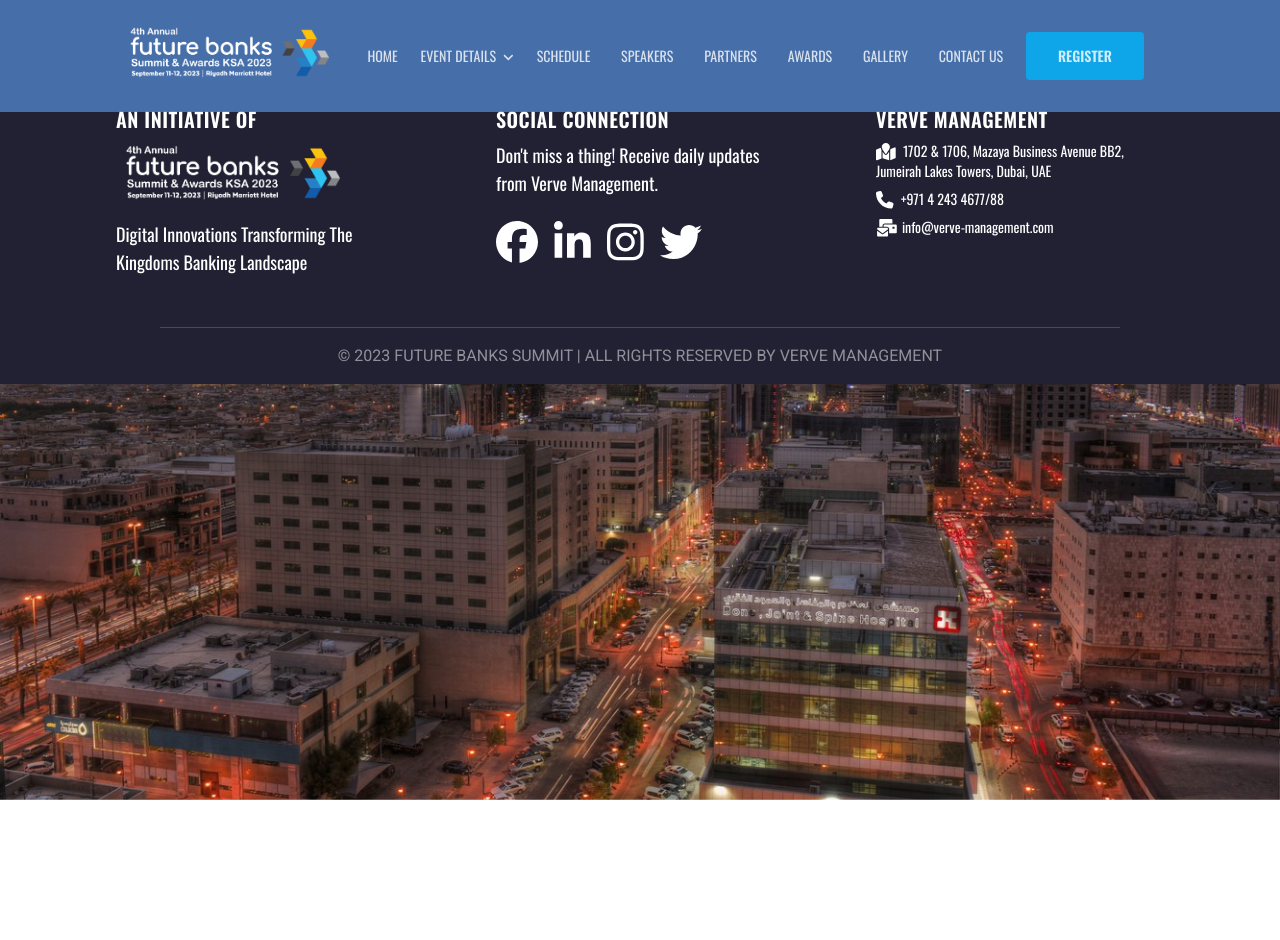
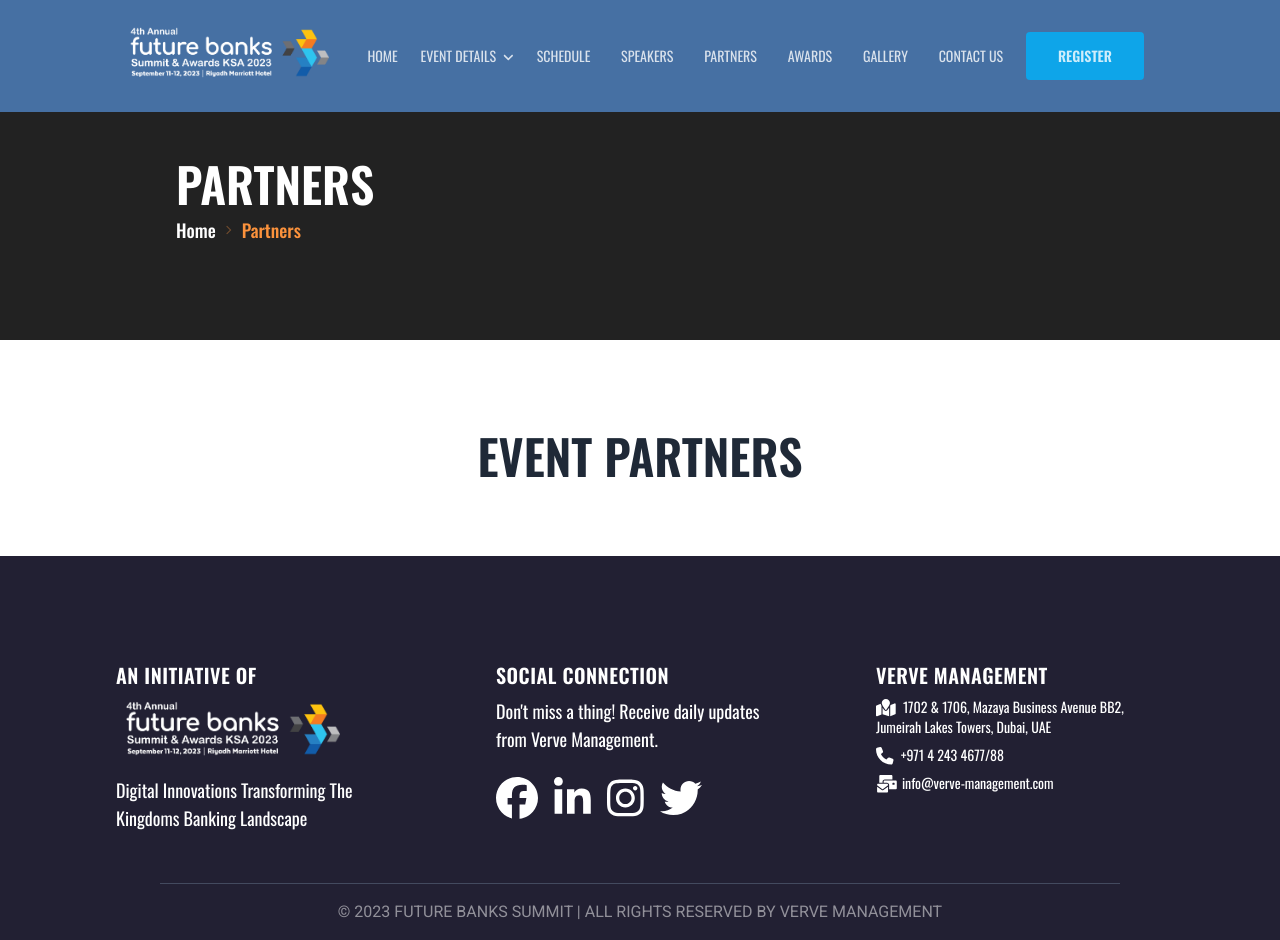
Before and after one commit to whyehtasam/ksa.futurebanksummit, a React (Vite) app: page /partners in a window 1280 px wide. Before the commit the page ends 800 px from the top, so only its background shows below. Built offline with nearby package versions, Linux system fonts and the light colour scheme.

Commit message:
Add Partners component and update navigation links

```diff
--- a/src/App.jsx
+++ b/src/App.jsx
@@ -12,6 +12,7 @@ import Footer from "./components/footer/Footer";
 
 import Schedule from "./components/schedule/Schedule";
 import Speakers from './components/speakers/Speakers';
+import Partners from './components/partners/Partners';
 import "./App.css";
 function App() {
   return (
@@ -21,6 +22,7 @@ function App() {
     <Routes>
       <Route path="/schedule" element={<Schedule />} />
       <Route path="/speakers" element={<Speakers />} />
+      <Route path="/partners" element={<Partners />} />
       <Route path="/" element={
         <>
           <Carousel />
--- a/src/components/header/Header.jsx
+++ b/src/components/header/Header.jsx
@@ -42,7 +42,7 @@ const Header = () => {
 
                   <Link to="/schedule"><li className="mx-2 text-center h-fit hover:text-white ">SCHEDULE</li></Link>
                   <Link to="/speakers"><li className="mx-2 text-center h-fit hover:text-white ">SPEAKERS</li></Link>
-                  <li className="mx-2 text-center h-fit hover:text-white ">PARTNERS</li>
+                  <Link to="/partners"><li className="mx-2 text-center h-fit hover:text-white ">PARTNERS</li></Link>
                   <li className="mx-2 text-center h-fit hover:text-white ">AWARDS</li>
                   <li className="mx-2 text-center h-fit hover:text-white ">GALLERY</li>
                   <li className="mx-2 text-center h-fit hover:text-white ">CONTACT US</li>
--- /dev/null
+++ b/src/components/partners/Partners.jsx
@@ -0,0 +1,25 @@
+import Breadcrums from "../Breadcrums"
+const Partners = () => {
+  return (
+    <section className="partners">
+
+        <Breadcrums heading='Partners' link='Partners'/>
+        <div className="sechdule-content bg-white pt-20">
+        <div className="container w-9/12 mx-auto p-3">
+          <h2 className="text-5xl text-center font-bold font-oswald uppercase">
+            EVENT PARTNERS
+          </h2>
+
+          <div className="my-16">
+
+
+
+          </div>
+        </div>
+      </div>
+
+    </section>
+  )
+}
+
+export default Partners
--- a/src/components/speakers/Speakers.jsx
+++ b/src/components/speakers/Speakers.jsx
@@ -34,8 +34,6 @@ const Speakers = () => {
               </div>
             </div>)}
 
-
-
           </div>
         </div>
       </div>
```
